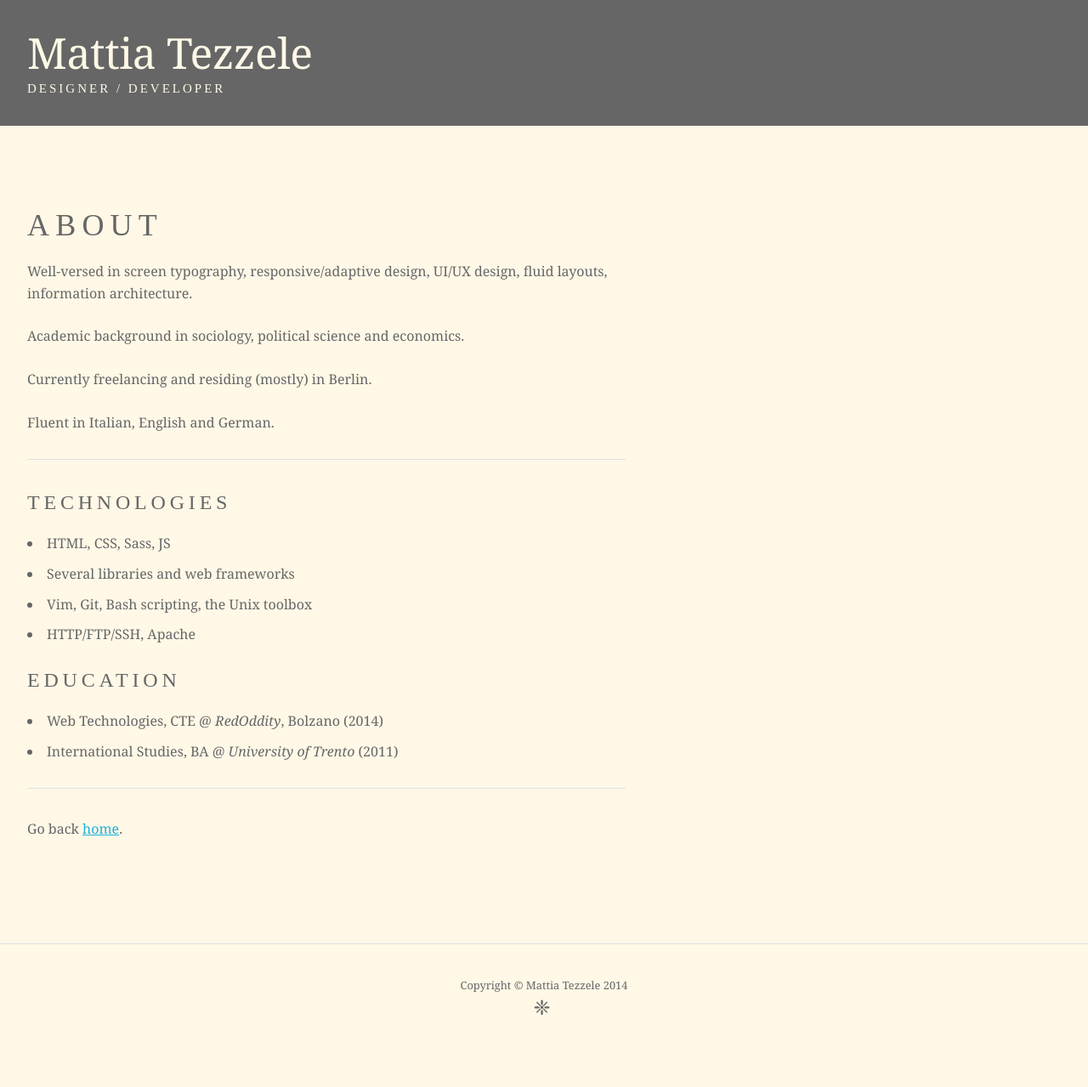
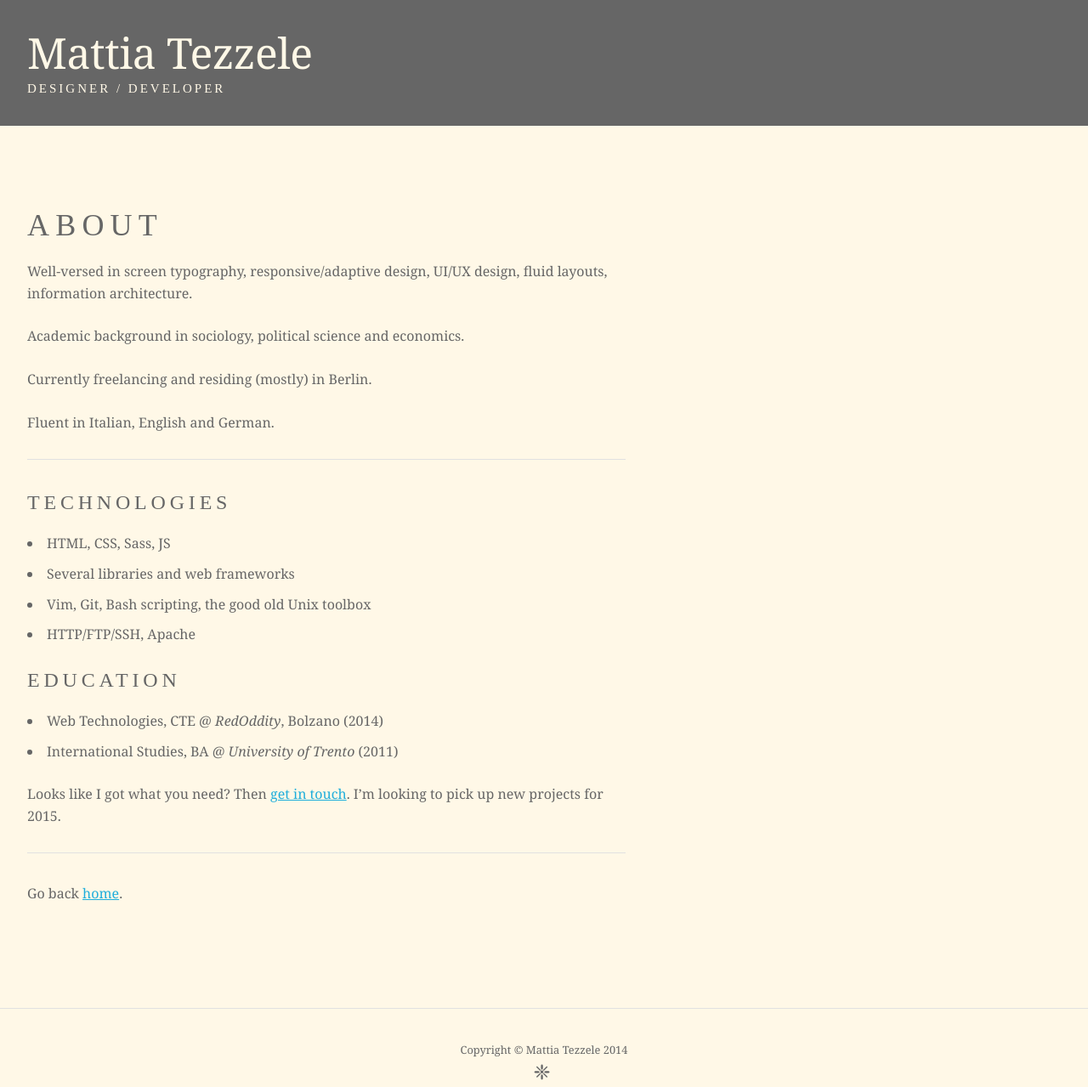
Before and after one commit to mrzool/mrzool.github.io, a Jekyll site: the page built from about/index.md, in a window 1280 px wide. Shown: the whole page at 85% size. Built offline with Jekyll 4.4.1, drawn with Linux system fonts in a browser that asks for light colours; before the commit the page ends 1202 px from its top, so only the background shows below that.

Commit message:
The good old Unix box

```diff
--- a/about/index.md
+++ b/about/index.md
@@ -19,7 +19,7 @@ Fluent in Italian, English and German.
 
 - HTML, CSS, Sass, JS
 - Several libraries and web frameworks
-- Vim, Git, Bash scripting, the Unix toolbox
+- Vim, Git, Bash scripting, the good old Unix toolbox
 - HTTP/FTP/SSH, Apache
 
 ### Education
@@ -27,6 +27,8 @@ Fluent in Italian, English and German.
 - Web Technologies, CTE @ *RedOddity*, Bolzano (2014)
 - International Studies, BA @ *University of Trento* (2011)
 
+Looks like I got what you need? Then [get in touch]({{site.url}}/contact). I'm looking to pick up new projects for 2015.
+
 * * * * *
 
 Go back [home](/).
```
